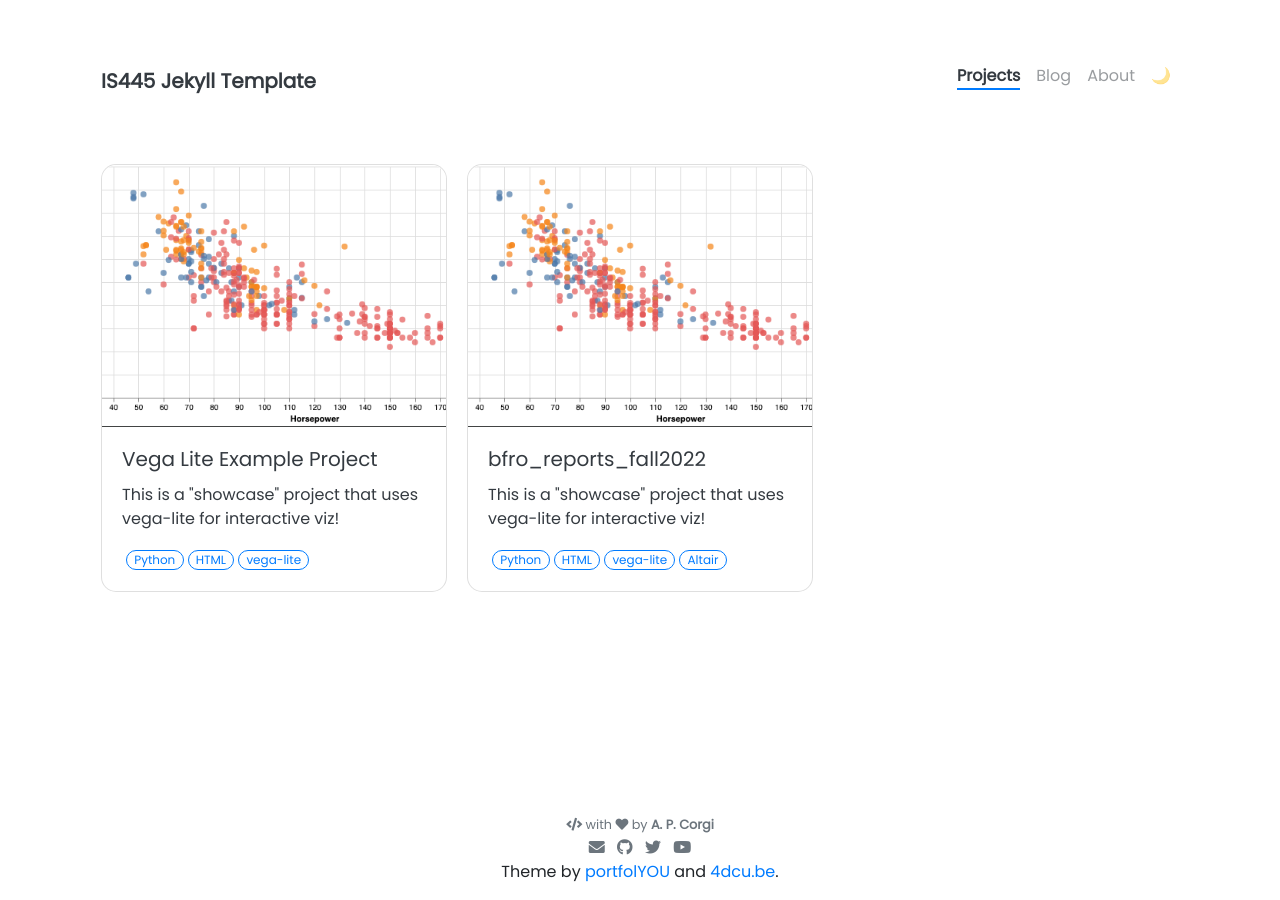
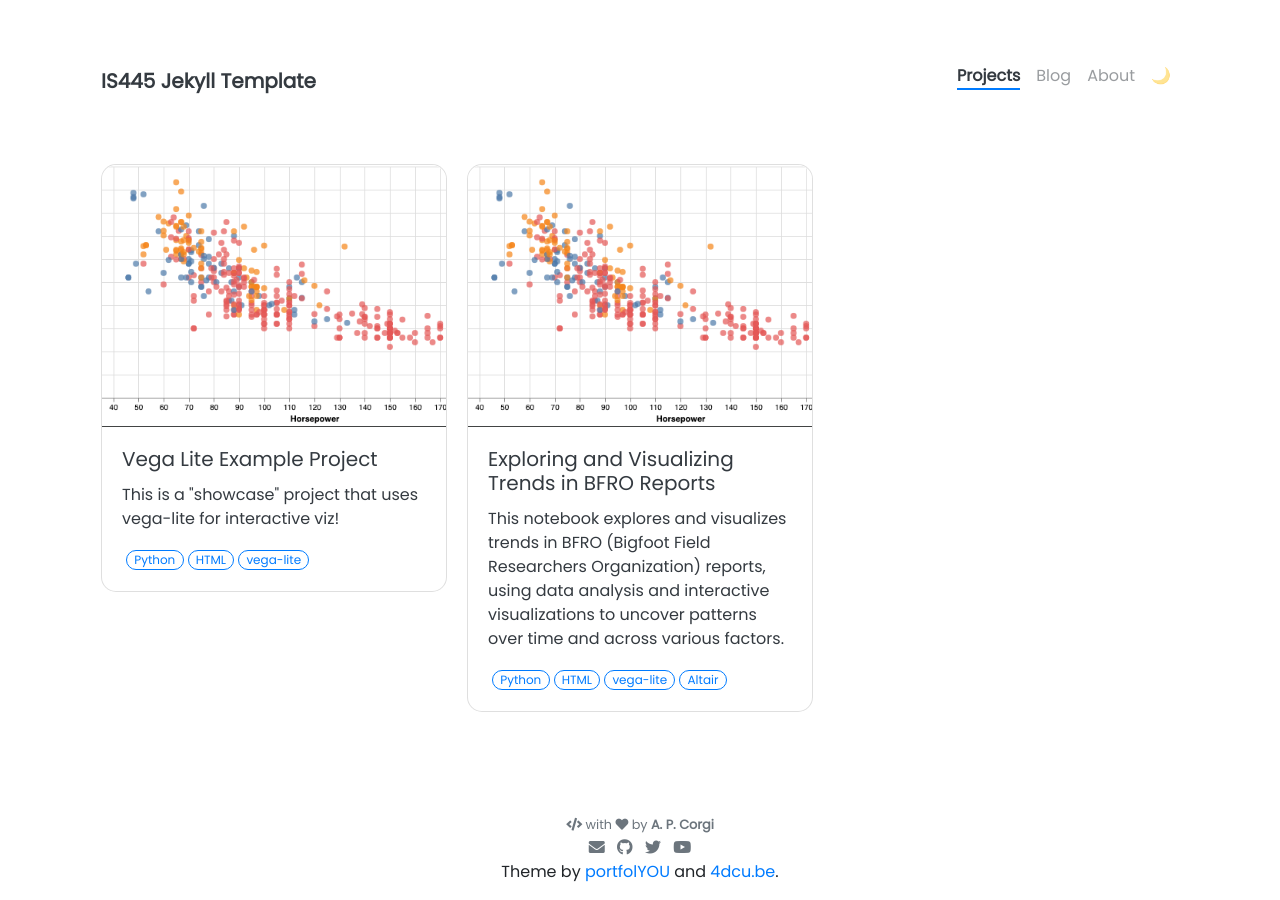
Before and after one commit to divyaj5/divyaj5.github.io, a Jekyll site: the page built from pages/projects.html, in a window 1280 px wide. Built offline with Jekyll 4.4.1, drawn with Linux system fonts in a browser that asks for light colours; nearby versions of some CDN libraries.

Commit message:
Update bfro_reports_fall2022.md

```diff
--- a/_projects/bfro_reports_fall2022.md
+++ b/_projects/bfro_reports_fall2022.md
@@ -1,8 +1,8 @@
 ---
-name: bfro_reports_fall2022
+name: Exploring and Visualizing Trends in BFRO Reports
 tools: [Python, HTML, vega-lite, Altair]
 image: assets/pngs/cars.png
-description: This is a "showcase" project that uses vega-lite for interactive viz!
+description: This notebook explores and visualizes trends in BFRO (Bigfoot Field Researchers Organization) reports, using data analysis and interactive visualizations to uncover patterns over time and across various factors.
 custom_js:
   - vega.min
   - vega-lite.min
```
